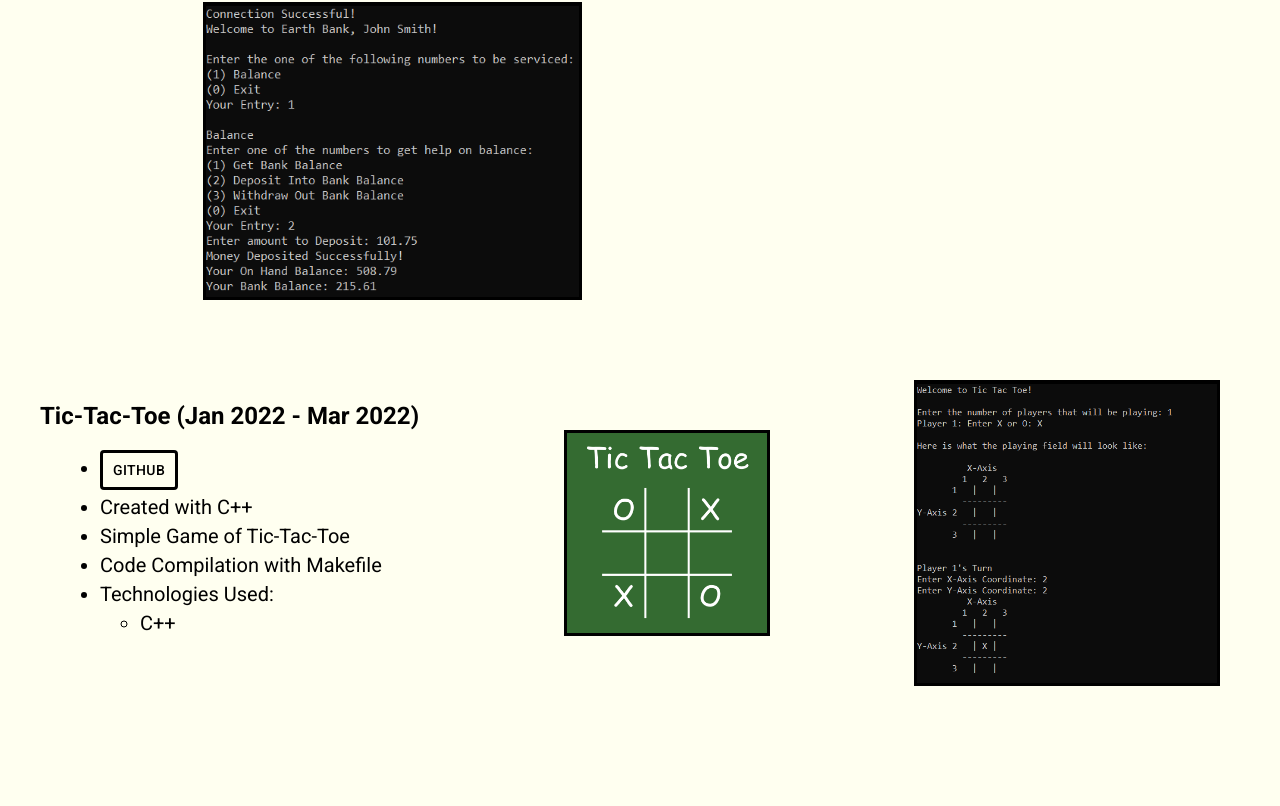
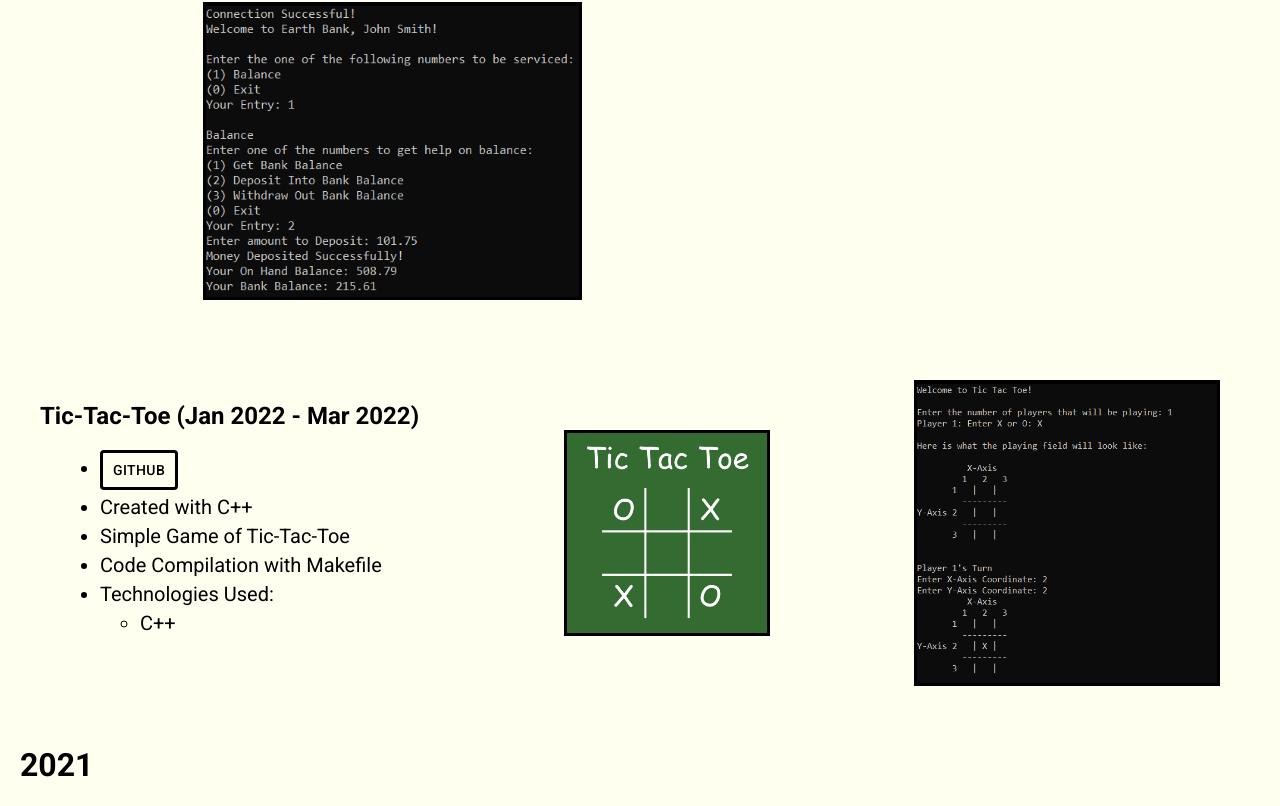
Before and after one commit to haostonh/portfolio, a React (Create React App) app in the folder client/: page /portfolio/projects in a window 1280 px wide. Shown: the part 776-1582 px from the top of the page. Before the commit the page ends 1522 px from the top, so only its background shows below. Built offline with nearby package versions, Linux system fonts and the light colour scheme.

Commit message:
add 2021 year title

```diff
--- a/client/src/pages/Projects.jsx
+++ b/client/src/pages/Projects.jsx
@@ -28,6 +28,7 @@ const Projects = () => {
           <img className='projectImage' src={TicTacToeIcon} alt={'Tic-Tac-Toe Icon'} width='200px' height='200px'/>
           <img className='projectImage projectImage250px' src={TicTacToeDemo} alt={'Tic-Tac-Toe Demo'} width='300px' height='300px'/>
         </div>
+        <h1 className='yearTitle'>2021</h1>
       </div>
     </div>
   );
```
